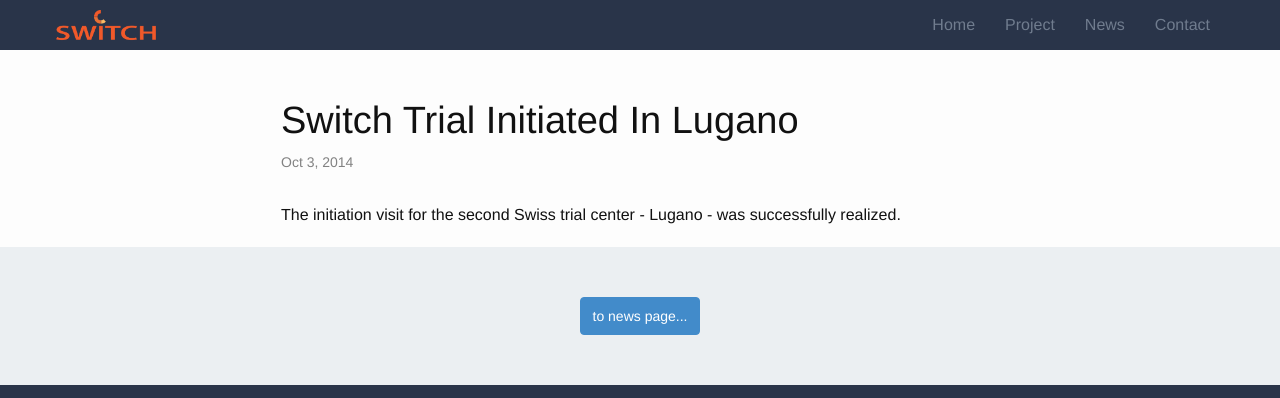
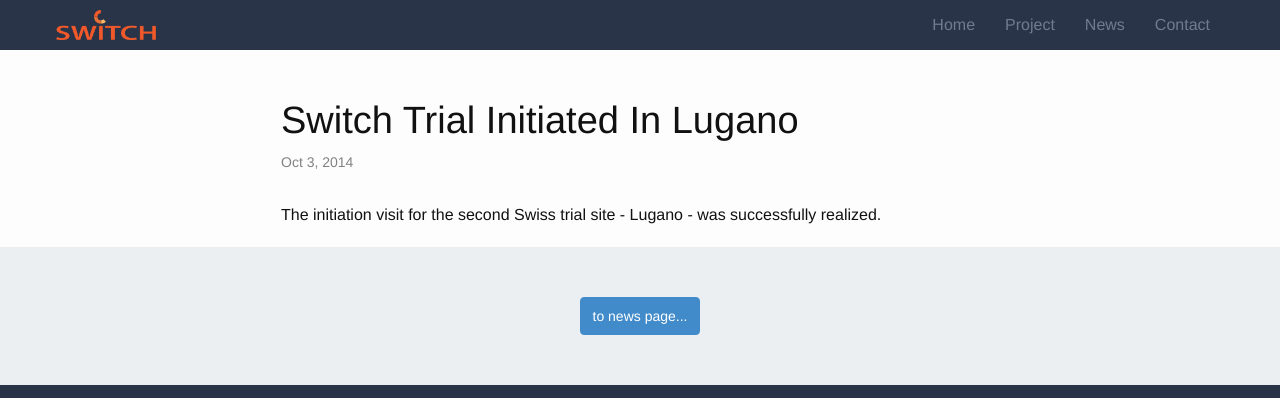
Before and after one commit to bressanj/switch, a Jekyll site: the page built from _posts/2014-10-03-Switch-trial-initiated-in-Lugano.md, in a window 1280 px wide. Shown: the top 398 px of the page. Built offline with Jekyll 4.4.1, drawn with Linux system fonts in a browser that asks for light colours; Markdown is read by kramdown in place of the engine named in the settings.

Commit message:
Update 2014-10-03-Switch-trial-initiated-in-Lugano.md
change from center to trial

```diff
--- a/_posts/2014-10-03-Switch-trial-initiated-in-Lugano.md
+++ b/_posts/2014-10-03-Switch-trial-initiated-in-Lugano.md
@@ -1,8 +1,8 @@
 ---
 layout: post
 published: true
-excerpt: "The initiation visit for the second Swiss trial center - Lugano - was successfully realized"
+excerpt: "The initiation visit for the second Swiss trial site - Lugano - was successfully realized"
 ---
 
 
-The initiation visit for the second Swiss trial center - Lugano - was successfully realized.
+The initiation visit for the second Swiss trial site - Lugano - was successfully realized.
```
